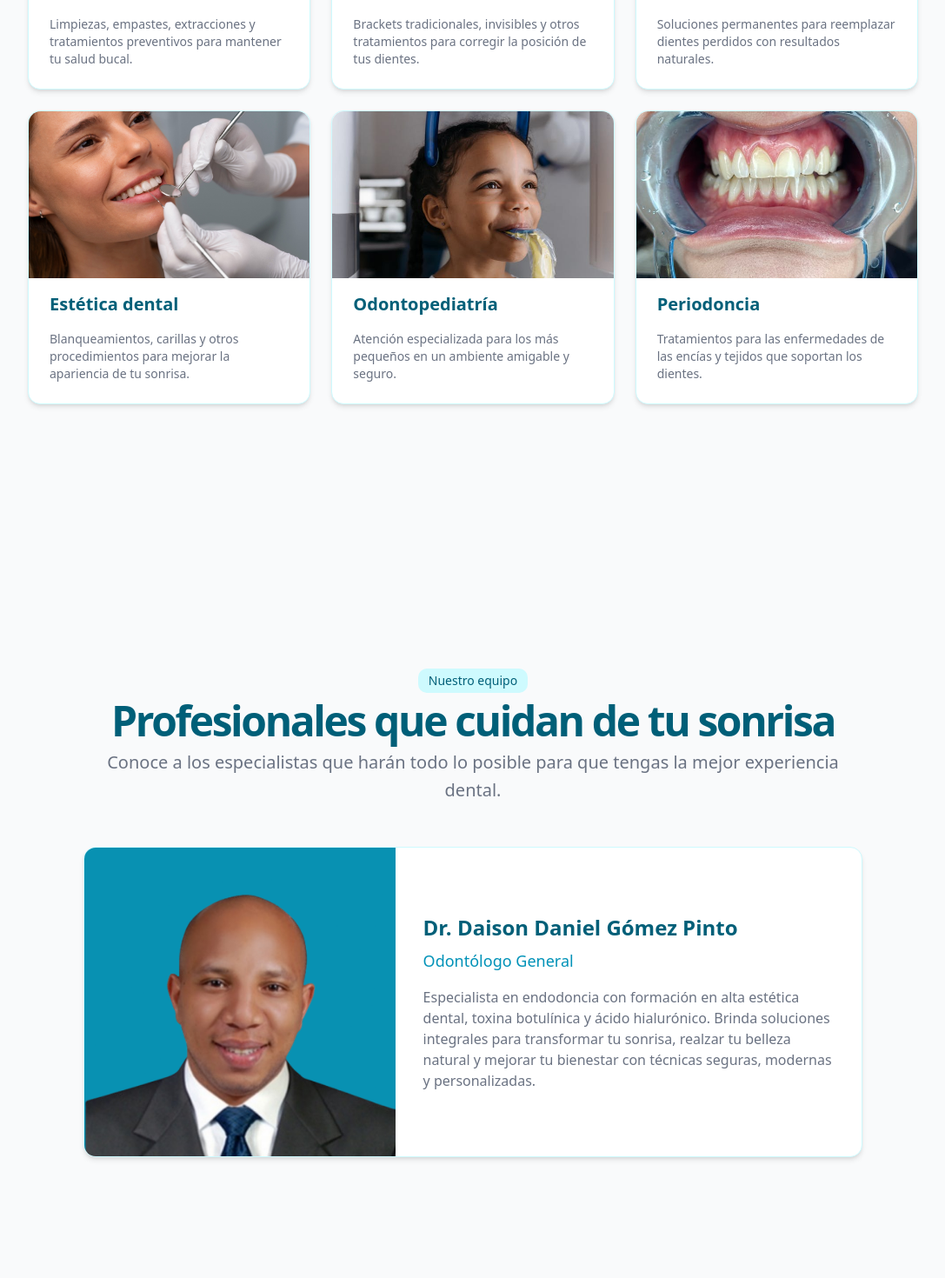
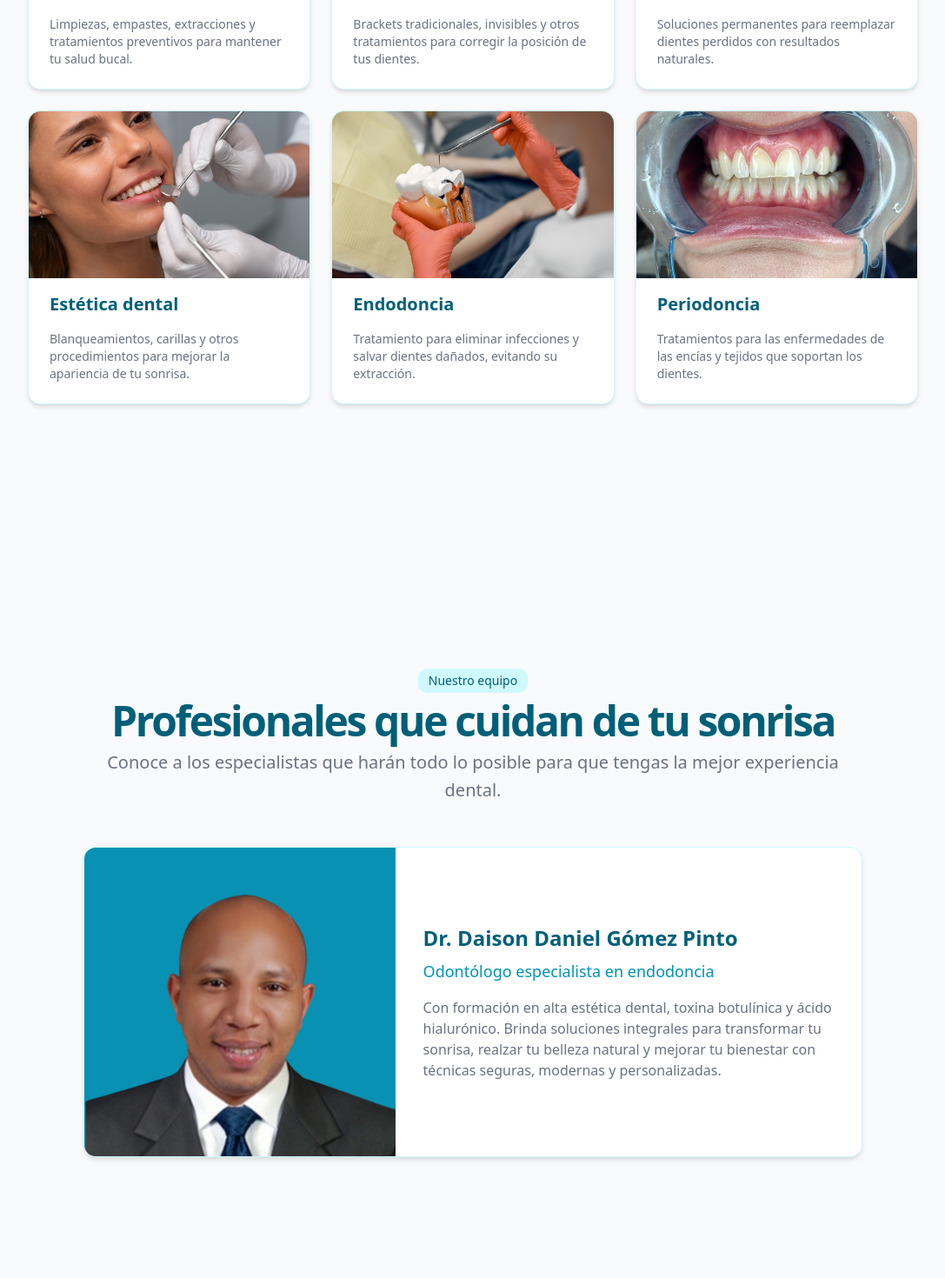
Before and after one commit to LuisPg10/luzdent, a React (Vite) app: page / in a window 1280 px wide. Shown: the part 2100-3570 px from the top of the page at 87% size, without its empty margins (96-1183 px from the left). Built offline with nearby package versions, Linux system fonts and the light colour scheme.

Commit message:
Update: Service about ediatric odont changed for endodontics

```diff
--- a/src/components/sections/TeamSection.tsx
+++ b/src/components/sections/TeamSection.tsx
@@ -38,14 +38,13 @@ export const TeamSection = () => {
                   Dr. Daison Daniel Gómez Pinto
                 </h3>
                 <p className="mb-4 text-lg font-medium text-cyan-600">
-                  Odontólogo General
+                  Odontólogo especialista en endodoncia
                 </p>
                 <p className="text-gray-500">
-                  Especialista en endodoncia con formación en alta estética
-                  dental, toxina botulínica y ácido hialurónico. Brinda
-                  soluciones integrales para transformar tu sonrisa, realzar tu
-                  belleza natural y mejorar tu bienestar con técnicas seguras,
-                  modernas y personalizadas.
+                  Con formación en alta estética dental, toxina botulínica y
+                  ácido hialurónico. Brinda soluciones integrales para
+                  transformar tu sonrisa, realzar tu belleza natural y mejorar
+                  tu bienestar con técnicas seguras, modernas y personalizadas.
                 </p>
               </div>
             </div>
--- a/src/data/section-contents.ts
+++ b/src/data/section-contents.ts
@@ -63,10 +63,10 @@ export const serviceContent = [
       .href,
   },
   {
-    title: 'Odontopediatría',
+    title: 'Endodoncia',
     description:
-      'Atención especializada para los más pequeños en un ambiente amigable y seguro.',
-    image: new URL('../assets/images/ediatric-odont.jpg', import.meta.url).href,
+      'Tratamiento para eliminar infecciones y salvar dientes dañados, evitando su extracción.',
+    image: new URL('../assets/images/endodontics.jpg', import.meta.url).href,
   },
   {
     title: 'Periodoncia',
```
Also changed, not shown: src/assets/images/ediatric-odont.jpg (deleted), src/assets/images/endodontics.jpg (added).
